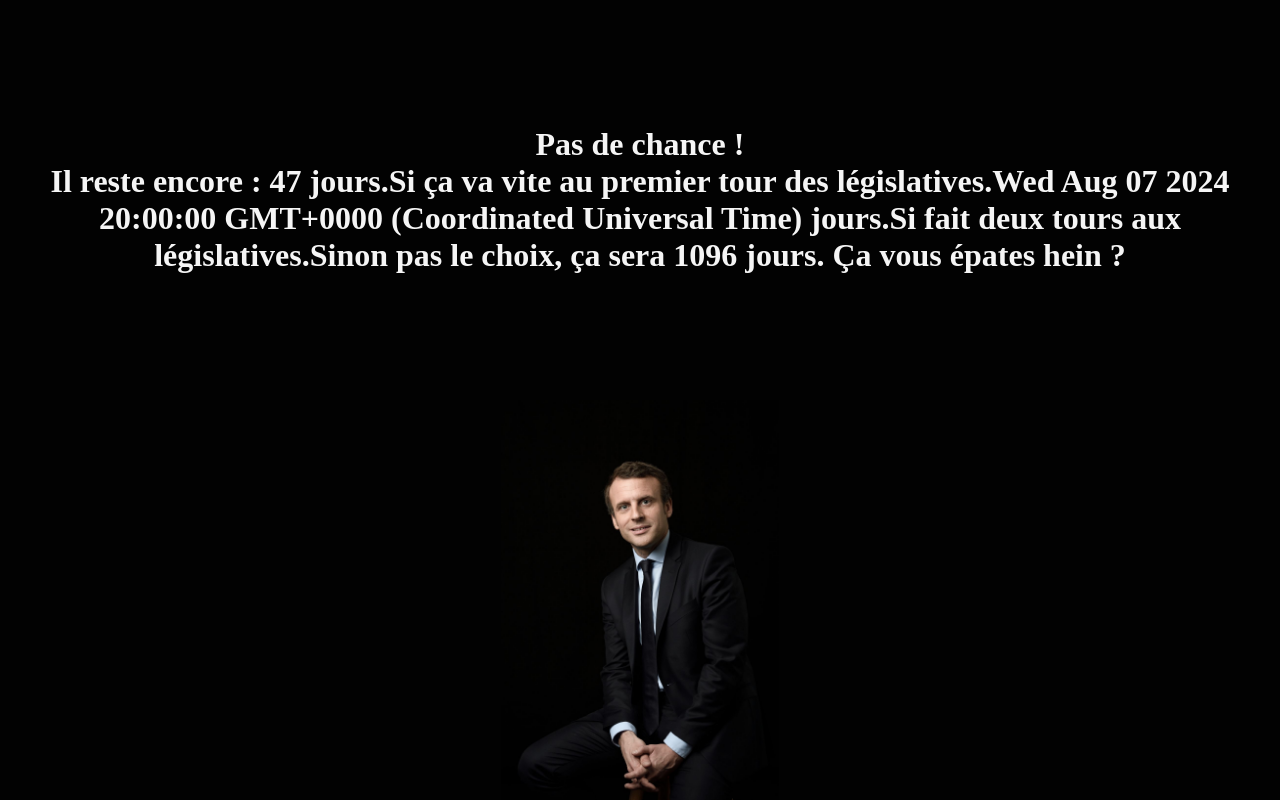
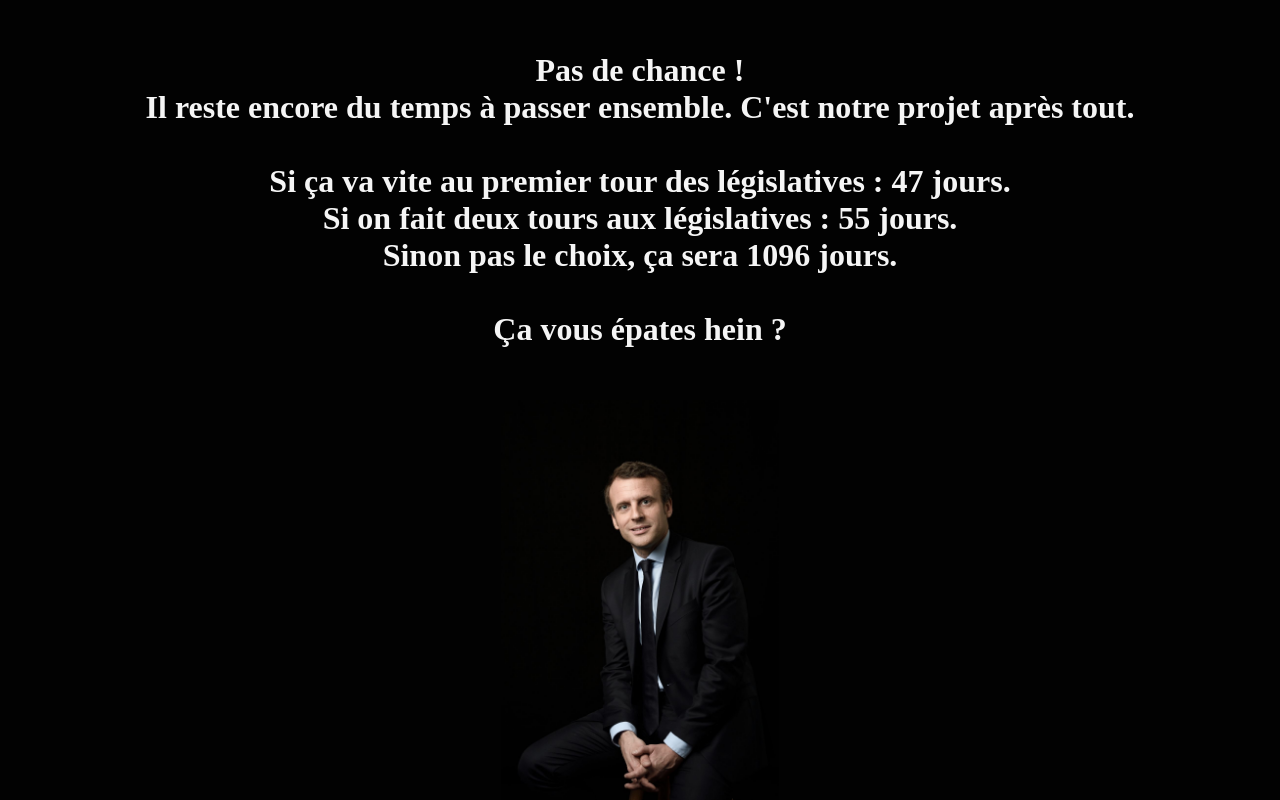
Before and after one commit to aldebaranzbradaradjan/EndOfMacarony, a plain HTML site: page index.html in a window 1280 px wide. Drawn offline with Linux system fonts and the light colour scheme.

Commit message:
Update index.html

```diff
--- a/index.html
+++ b/index.html
@@ -59,15 +59,15 @@
         var good_result = true
 
         if (days <= 0) {
-          res = "Enfin ! C'est fini, débouchez le champagne !\nCeci dit, ça dépend qui le remplace, j'espère que..."
+          res = "Enfin ! C'est fini, débouchez le champagne !<br>Ceci dit, ça dépend qui le remplace, j'espère que...<br>"
             + (good_result ? "Ah en fait ça va !" : "Ah m***e !")
         }
         else {
-          res = "Pas de chance !</br>Il reste encore : "
-          + fast_mini_days + (fast_mini_days !== 1 ? " jours." : "jour.") + "Si ça va vite au premier tour des législatives."
-          + mini_end_of_macrony_day + (mini_end_of_macrony_day !== 1 ? " jours." : "jour.") + "Si fait deux tours aux législatives."
+          res = "Pas de chance !</br>Il reste encore du temps à passer ensemble. C'est notre projet après tout.<br><br>"
+          + "Si ça va vite au premier tour des législatives : " + fast_mini_days + (fast_mini_days !== 1 ? " jours." : "jour.") + "<br>"
+          + "Si on fait deux tours aux législatives : " + mini_days + (mini_days !== 1 ? " jours." : "jour.") + "<br>"
           + "Sinon pas le choix, ça sera " + days + (days !== 1 ? " jours." : "jour.")
-          + "\nÇa vous épates hein ?"
+          + "<br><br>Ça vous épates hein ?"
         }
 
         document.getElementsByTagName("h1")[0].innerHTML = res
```
